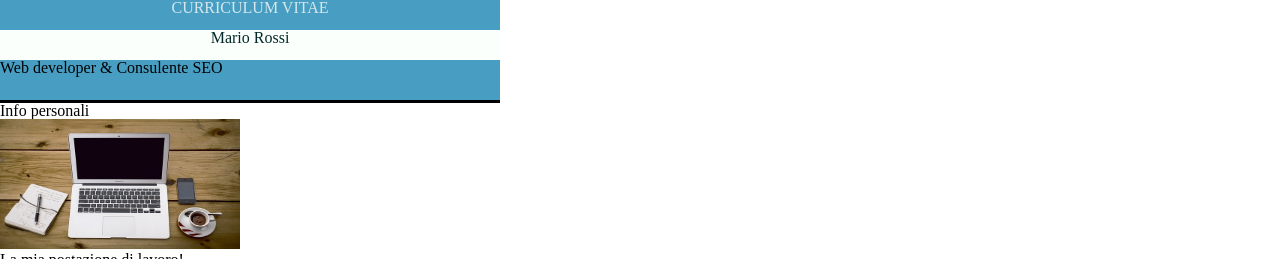
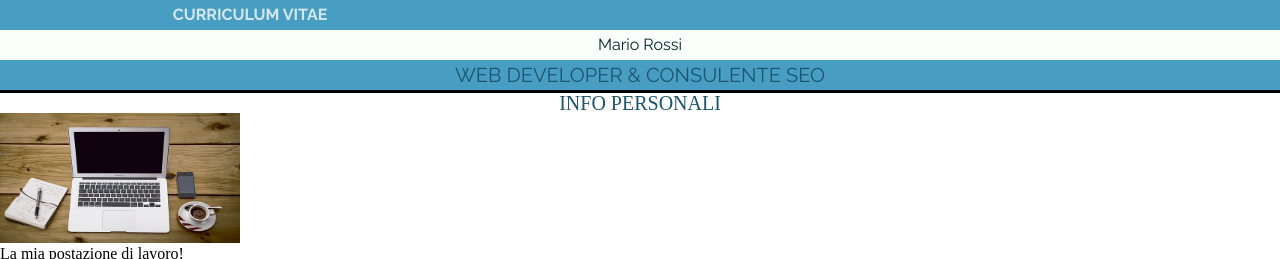
Before and after one commit to RiccardoMarcon/U1-W1-D3, a plain HTML site: page curriculum.html in a window 1280 px wide. Shown: the top 259 px of the page. Drawn offline with Linux system fonts and the light colour scheme.

Commit message:
night changes

```diff
--- a/css/stile.css
+++ b/css/stile.css
@@ -1,32 +1,44 @@
 /* IMPOSTAZIONI GENERALI */
 
-header {
-  background-color: #489ec2;
-  width: 500px;
-  height: 100px;
-  border-bottom: 3px solid black;
-}
-
-.px_max {
-  width: 500px;
+#id {
+  max-width: 500px;
+  margin: 0;
 }
 
 /* HEADER */
-.c_titolo {
+
+header {
+  border-bottom: 3px solid black;
+  line-height: 30px;
+  font-family: "Raleway", sans-serif;
+  background-color: #489ec2;
+}
+.curriculum {
   color: #d4e7ed;
   width: 500px;
   height: 30px;
   text-align: center;
+  font-weight: bolder;
 }
-.titolo--blu {
+.nome {
   color: #03282a;
-  height: 30px;
+  background-color: #fafffb;
   text-align: center;
-  background-color: #fafffb;
+}
+
+#Modifica {
+  text-align: center;
 }
 
 /* MAIN */
 
+h2 {
+  text-align: center;
+  color: #1c556d;
+  text-transform: uppercase;
+  font-size: 20px;
+}
+
 /* ELEMENTI NEL MAIN */
 
 /* FOOTER */
--- a/curriculum.html
+++ b/curriculum.html
@@ -1,6 +1,6 @@
 <!DOCTYPE html>
 <html lang="it">
-  <head>
+  <head id="generali">
     <meta charset="utf-8" />
     <title>Il mio curriculum vitae - Chi sono</title>
     <meta name="description" content="Il mio curriculum: profilo, competenze ed esperienze maturate ad oggi in ambito professionale." />
@@ -12,11 +12,13 @@
     <link rel="preconnect" href="https://fonts.gstatic.com" crossorigin />
     <link href="https://fonts.googleapis.com/css2?family=Raleway:wght@400;700&display=swap" rel="stylesheet" />
   </head>
-  <body class="px_max">
+  <body>
     <header>
-      <h1 class="c_titolo">CURRICULUM VITAE</h1>
-      <h1 class="titolo--blu">Mario Rossi</h1>
-      <h2>Web developer &amp; Consulente SEO</h2>
+      <h1 class="curriculum">CURRICULUM VITAE</h1>
+      <h1 class="nome">Mario Rossi</h1>
+      <div class="Modifica">
+        <h2>Web developer &amp; Consulente SEO</h2>
+      </div>
     </header>
 
     <main>
```
